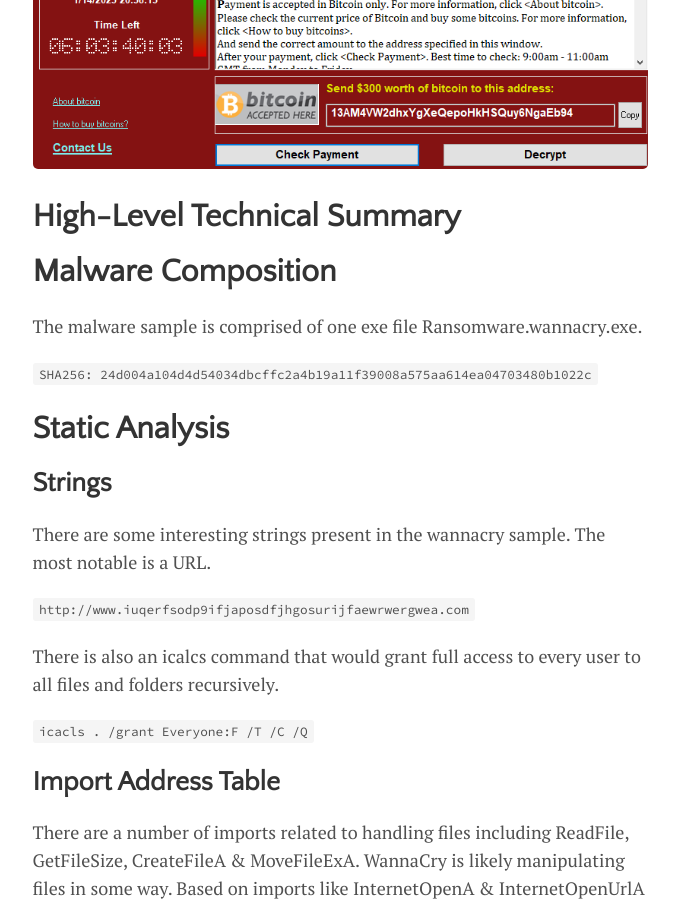
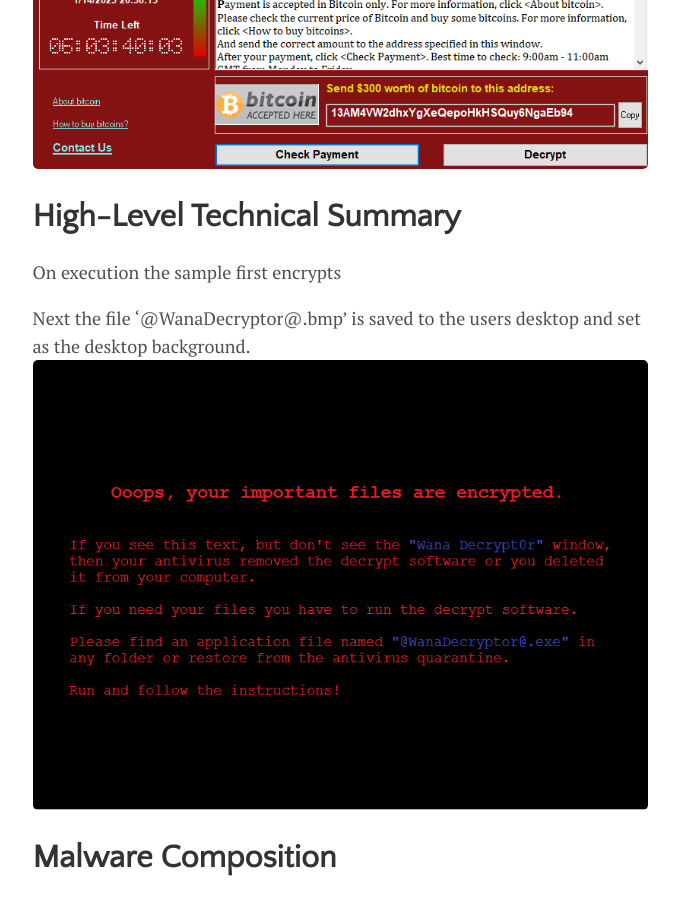
Before and after one commit to seizethecheese/seizethecheese.github.io, a Jekyll site: the page built from _posts/2023-01-08-post.md, in a window 1280 px wide and 900 px high, scrolled down 902 px. Shown: the whole window, without its empty margins (300-979 px from the left). Built offline with Jekyll 4.4.1, drawn with Linux system fonts in a browser that asks for light colours; some web fonts are replaced.

Commit message:
added bg img

```diff
--- a/_posts/2023-01-08-post.md
+++ b/_posts/2023-01-08-post.md
@@ -17,7 +17,10 @@ Indicators and YARA rules are included in this report.
  ![WannaCry screenshot](<../assets/img/wannacry.png> "WannaCry screenshot")
 
 # High-Level Technical Summary
+On execution the sample first encrypts
 
+Next the file '@WanaDecryptor@.bmp' is saved to the users desktop and set as the desktop background.
+ ![WannaCry background screenshot](<../assets/img/WannaCryBMP.PNG> "WannaCry background screenshot")
 
 # Malware Composition
 The malware sample is comprised of one exe file Ransomware.wannacry.exe.
```
Also changed, not shown: assets/img/WannaCryBMP.PNG (added).
